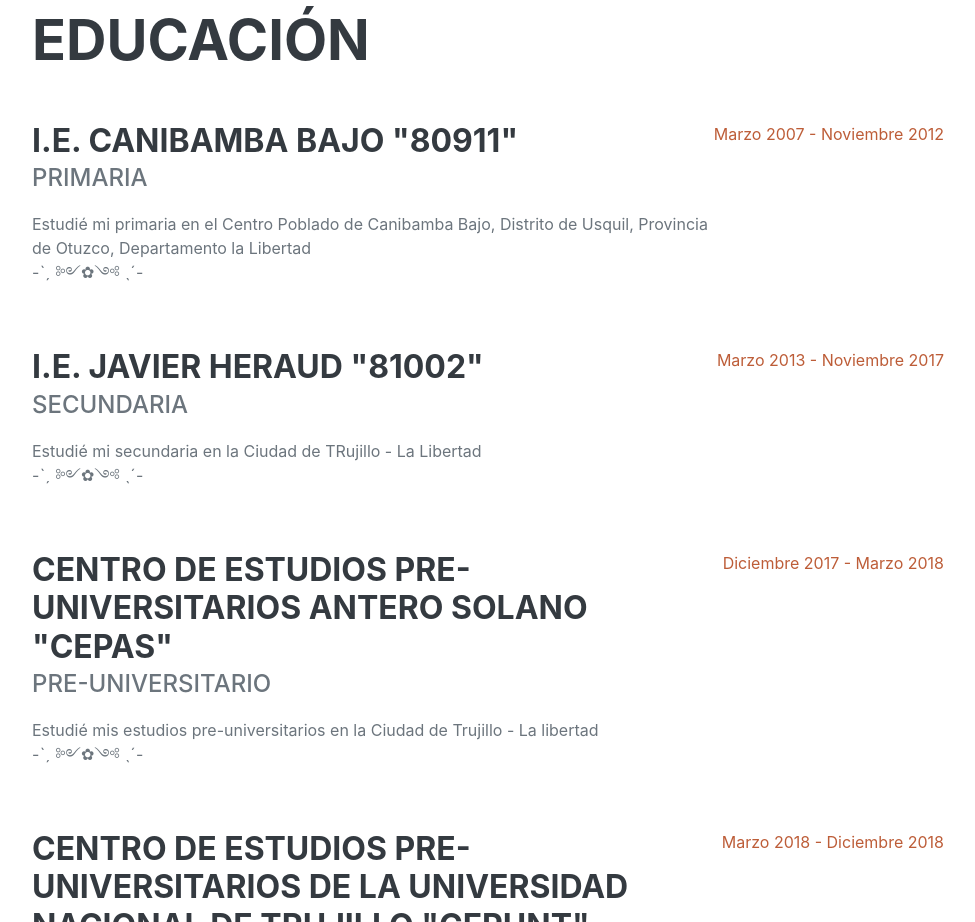
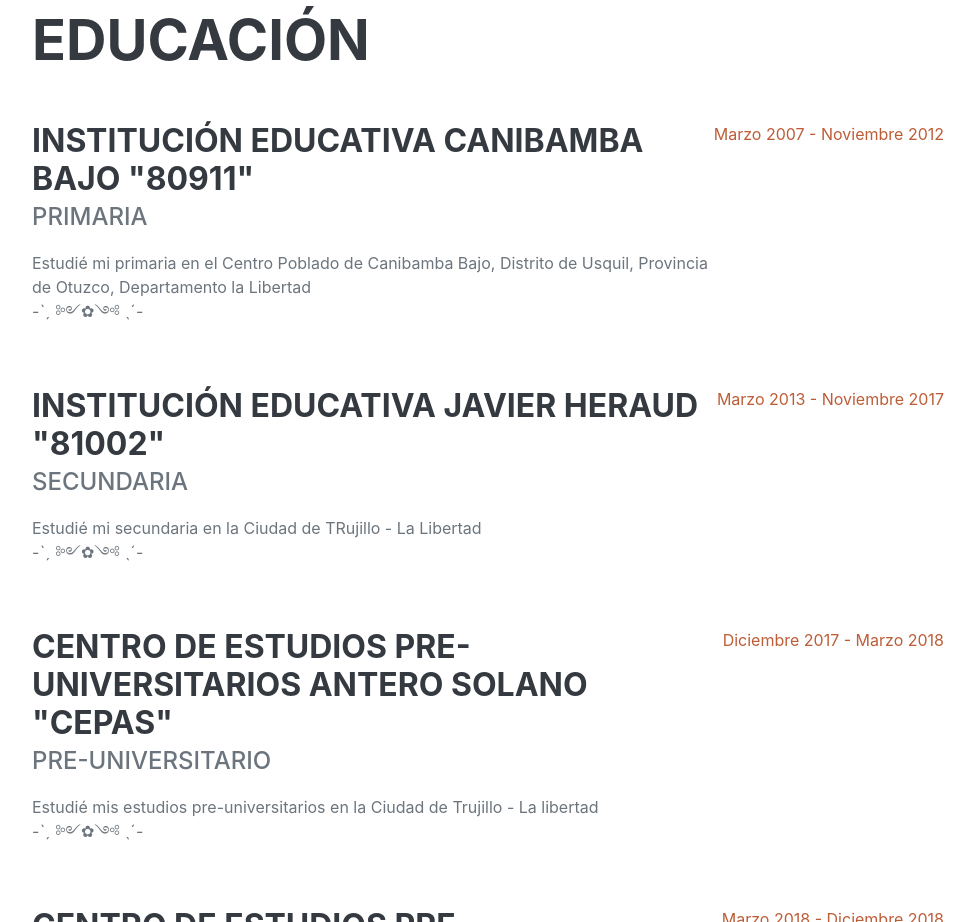
Before and after one commit to AulaTics/CURRICULUM-VITAE, a plain HTML site: page index.html in a window 1280 px wide. Shown: the part 2080-3002 px from the top of the page, without its empty margins (288-1263 px from the left). Drawn offline with nearby package versions, Linux system fonts and the light colour scheme; a web font is replaced by a local one.

Commit message:
Update index.html

```diff
--- a/index.html
+++ b/index.html
@@ -103,7 +103,7 @@ Mi nombre el Marisol, tengo 21 años de edad, actualmente me encuentro estudiand
                     <h2 class="mb-5">EDUCACIÓN</h2>
                     <div class="d-flex flex-column flex-md-row justify-content-between mb-5">
                         <div class="flex-grow-1">
-                            <h3 class="mb-0"> I.E. CANIBAMBA BAJO "80911"</h3>
+                            <h3 class="mb-0"> INSTITUCIÓN EDUCATIVA CANIBAMBA BAJO "80911"</h3>
                             <div class="subheading mb-3">PRIMARIA</div>
                             <div>Estudié mi primaria en el Centro Poblado de Canibamba Bajo, Distrito de Usquil, Provincia de Otuzco, Departamento la Libertad</div>
                             <p> -ˋˏ ༻✿༺ ˎˊ- </p>
@@ -112,7 +112,7 @@ Mi nombre el Marisol, tengo 21 años de edad, actualmente me encuentro estudiand
                     </div>
                     <div class="d-flex flex-column flex-md-row justify-content-between mb-5">
                         <div class="flex-grow-1">
-                            <h3 class="mb-0"> I.E. JAVIER HERAUD "81002"</h3>
+                            <h3 class="mb-0"> INSTITUCIÓN EDUCATIVA JAVIER HERAUD "81002"</h3>
                             <div class="subheading mb-3">SECUNDARIA</div>
                             <div>Estudié mi secundaria en la Ciudad de TRujillo - La Libertad</div>
                             <p> -ˋˏ ༻✿༺ ˎˊ- </p>
```
